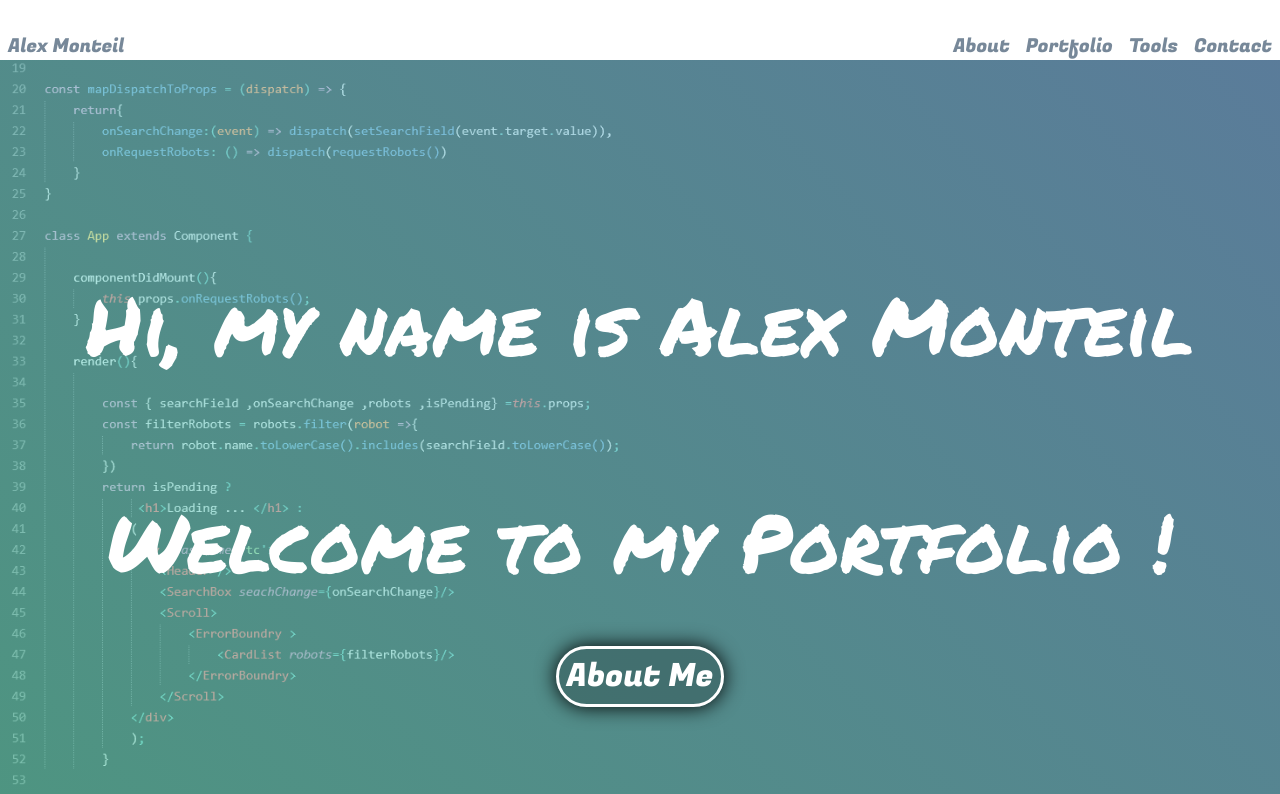
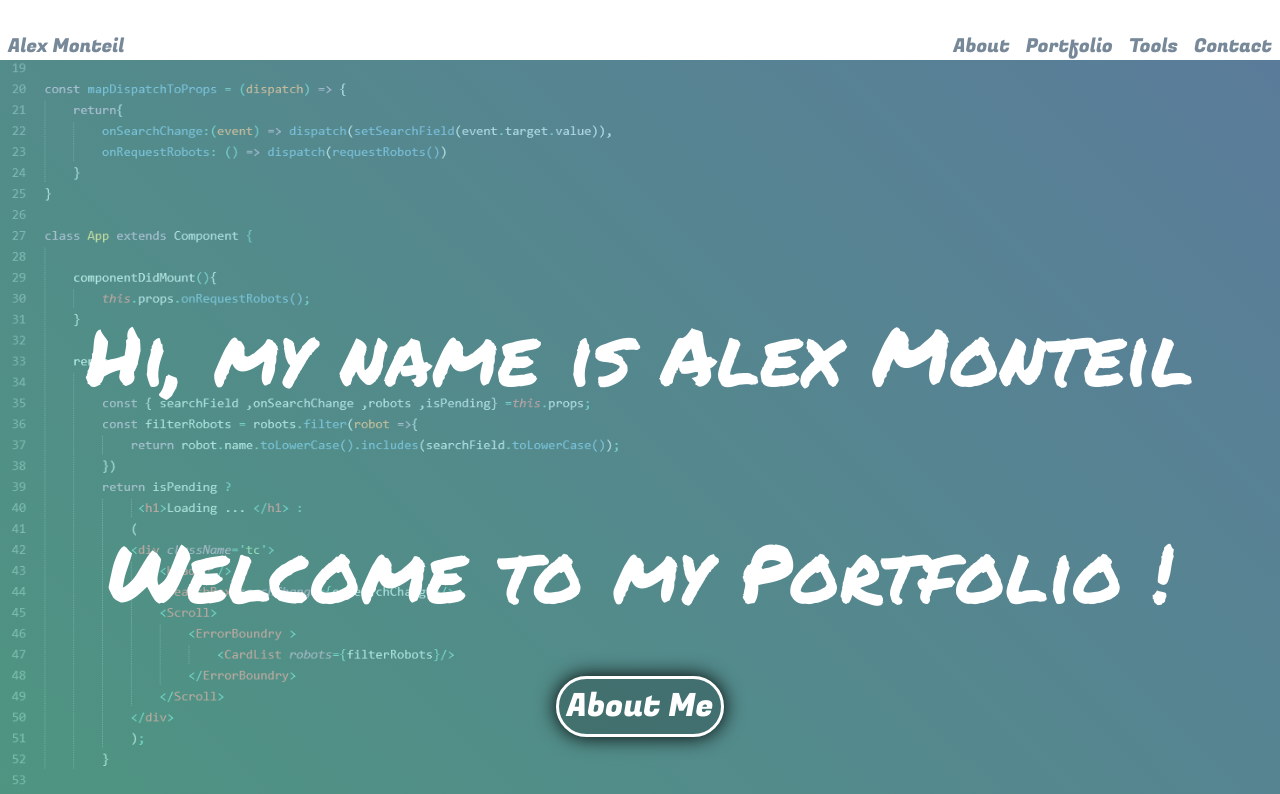
Before and after one commit to alexmonteil/portfolio, a React (Create React App) app: page / in a window 1280 px wide. Shown: the top 794 px of the page. Built offline with nearby package versions, Linux system fonts and the light colour scheme; no server answers.

Commit message:
fixing box sizing

```diff
--- a/src/components/Header.css
+++ b/src/components/Header.css
@@ -11,7 +11,7 @@
     /*border: 2px solid purple;*/
     position: absolute;
     z-index: 1;
-    top: 3.75rem;
+    padding-top: 3.75rem;
     left: 0;
 }
 
```
